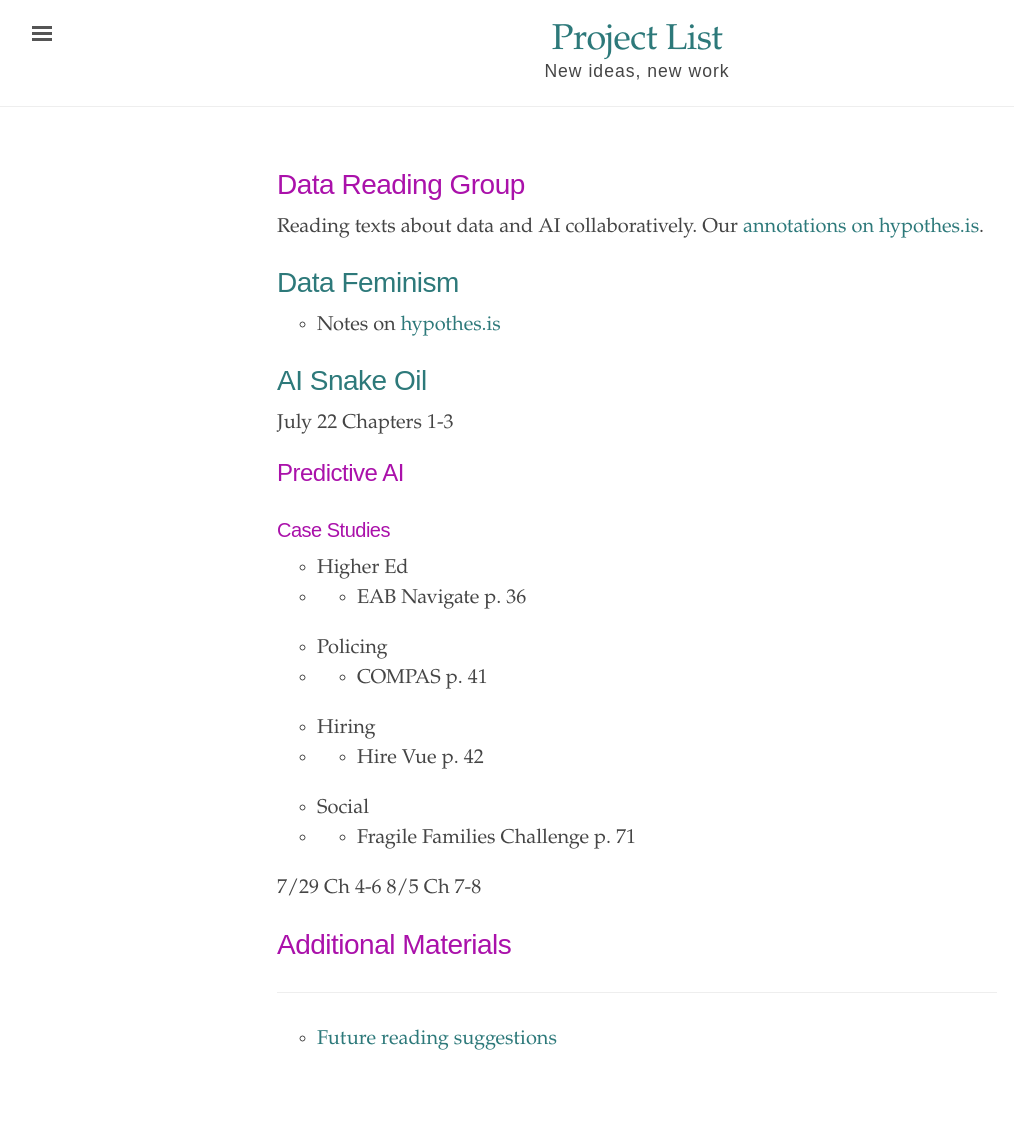
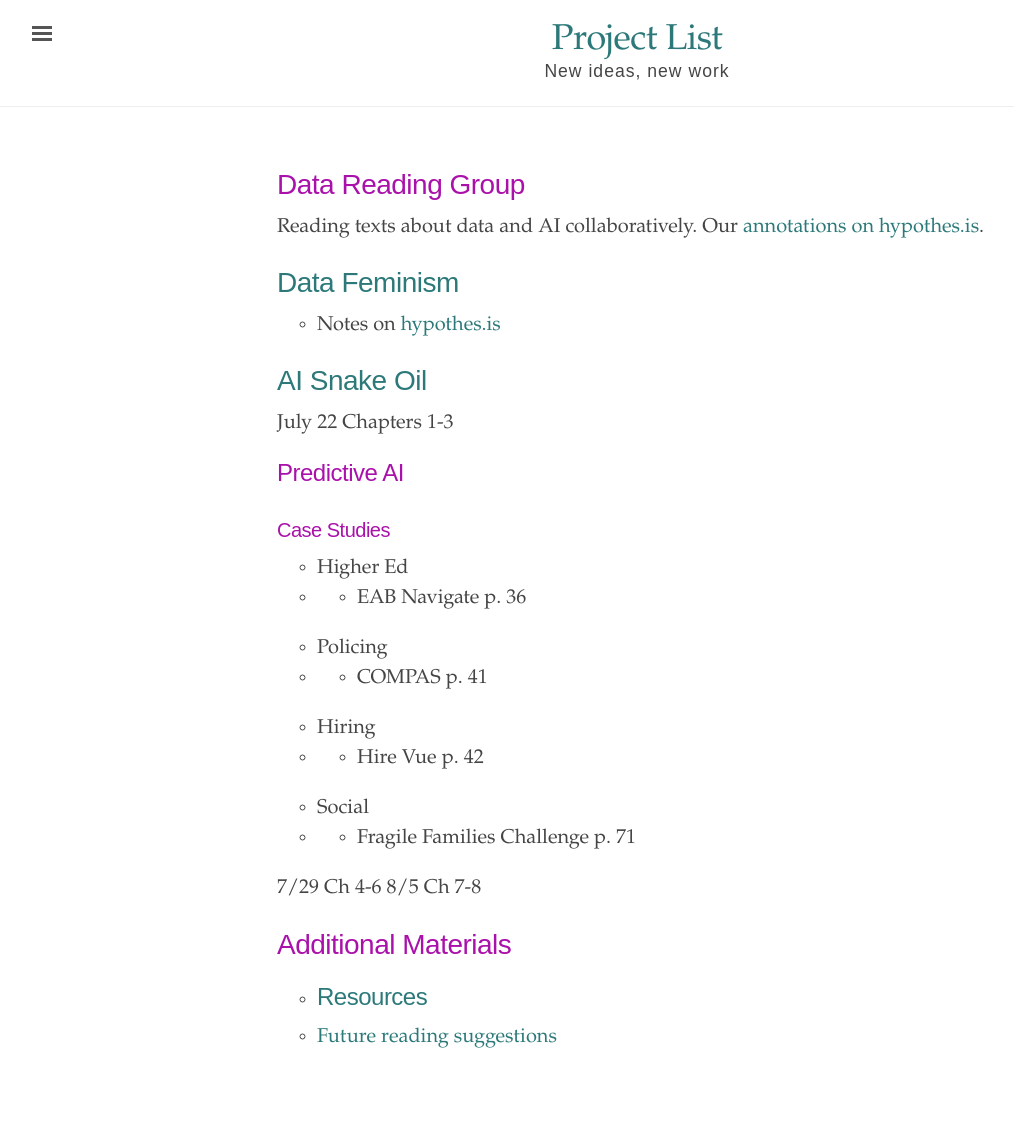
Before and after one commit to ylimem/ed, a Jekyll site: the page built from _texts/readinggroup.md, in a window 1280 px wide. Shown: the whole page, without its empty margins (3-1017 px from the left). Built offline with Jekyll 4.4.1, drawn with Linux system fonts in a browser that asks for light colours.

Commit message:
linked to new resources page

```diff
--- a/_texts/readinggroup.md
+++ b/_texts/readinggroup.md
@@ -26,5 +26,6 @@ July 22 Chapters 1-3
 8/5 Ch 7-8
 
 # Additional Materials
+- [Resources](https://ylimem.github.io/ed/documentation/)
 ------
 - [Future reading suggestions](https://livejohnshopkins-my.sharepoint.com/:x:/g/personal/emcginn5_jh_edu/Ed8MTOIWqpZBg66fLKKjuBsBGDQoxONAcEc3PHqN3TdKjg)
```
